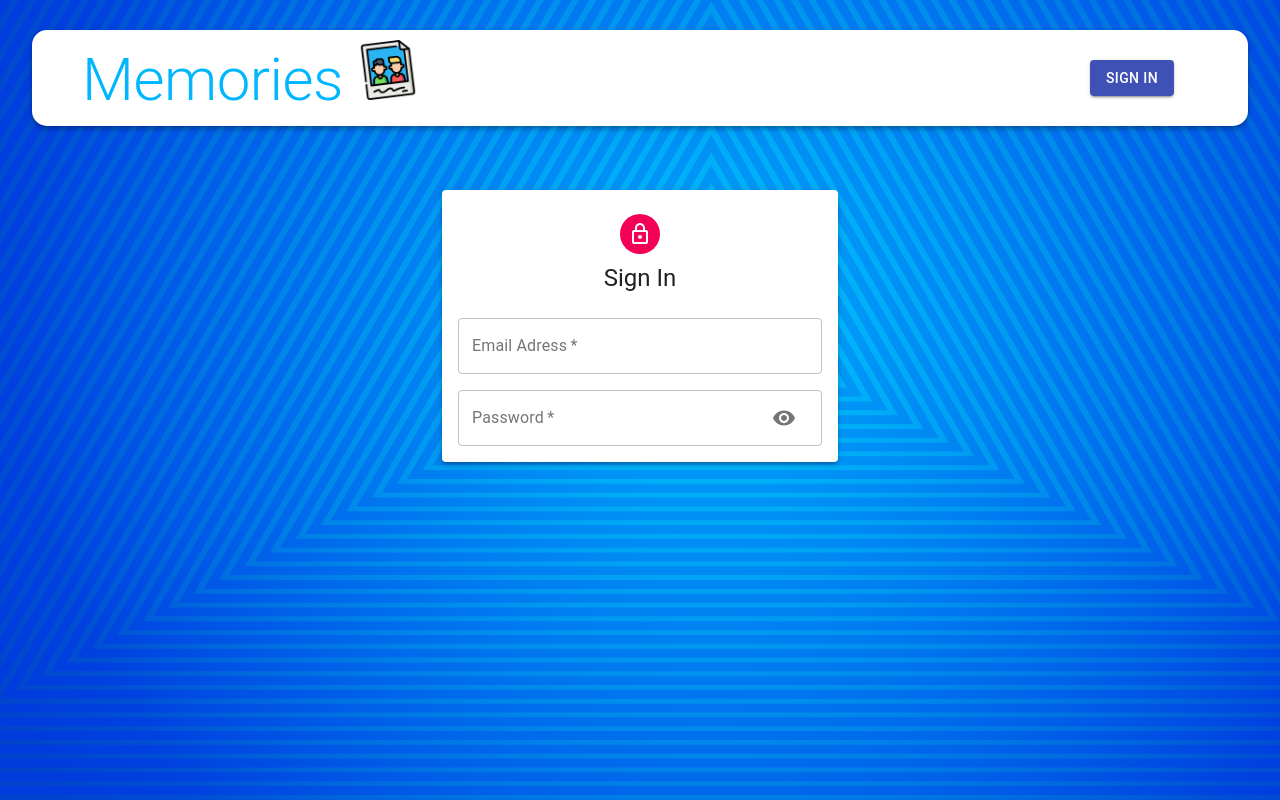
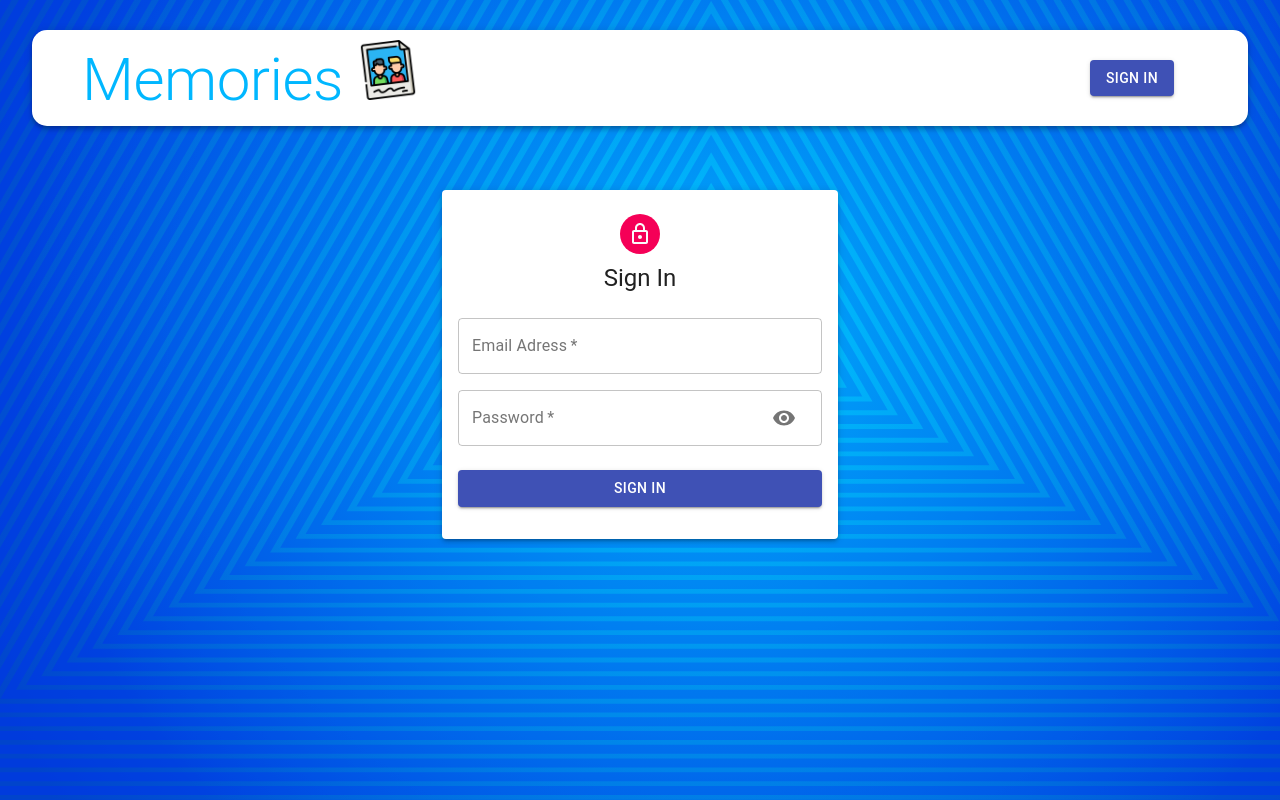
Before and after one commit to josilob/memories-client, a React (Create React App) app: page /auth in a window 1280 px wide. Built offline with nearby package versions, Linux system fonts and the light colour scheme.

Commit message:
auth form

```diff
--- a/src/components/Auth/Auth.js
+++ b/src/components/Auth/Auth.js
@@ -62,7 +62,23 @@ const Auth = () => {
 							type={showPassword ? 'text' : 'password'}
 							handleShowPassword={handleShowPassword}
 						/>
+						{isSignup && (
+							<Input
+								name='confirmPassword'
+								label='Repeat Password'
+								handleChange={handleChange}
+								type='password'
+							/>
+						)}
 					</Grid>
+					<Button
+						type='submit'
+						fullWidth
+						variant='contained'
+						color='primary'
+						className={classes.submit}>
+						{isSignup ? 'Sign Up' : 'Sign In'}
+					</Button>
 				</form>
 			</Paper>
 		</Container>
```
